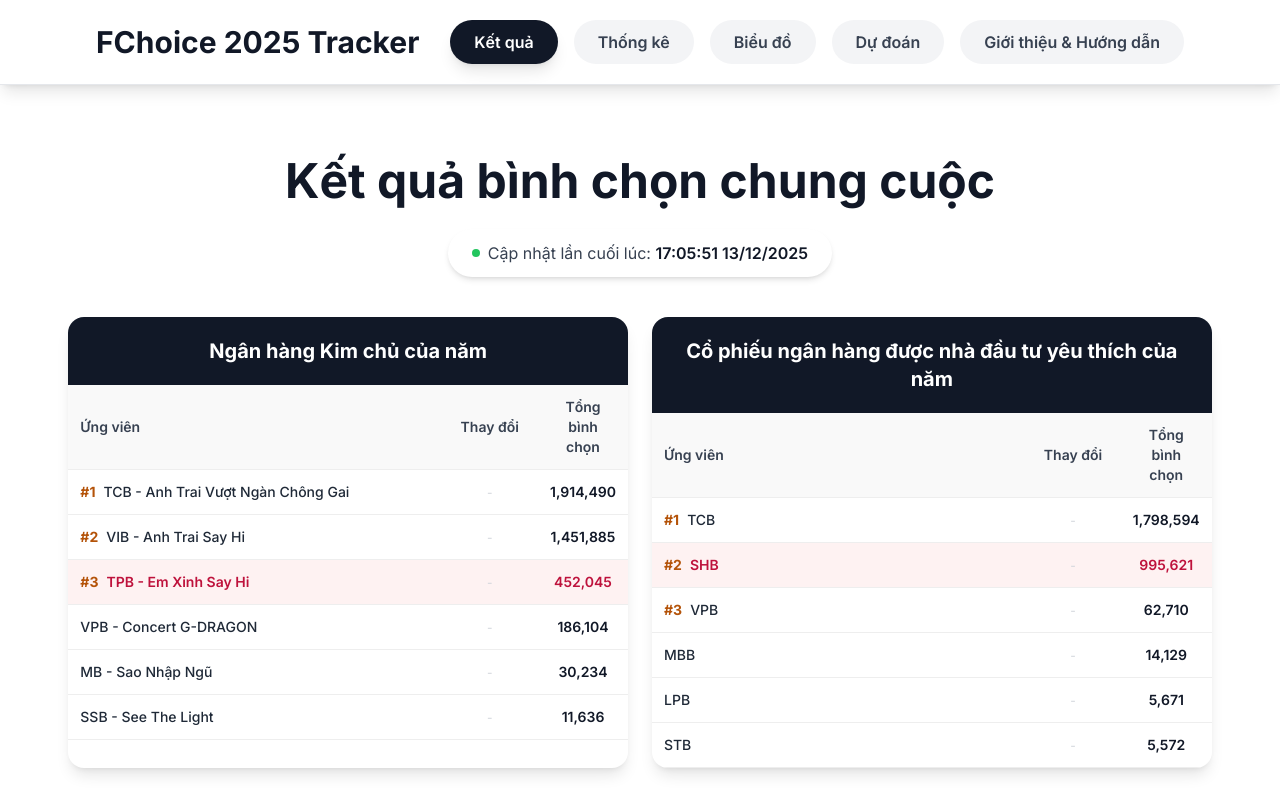
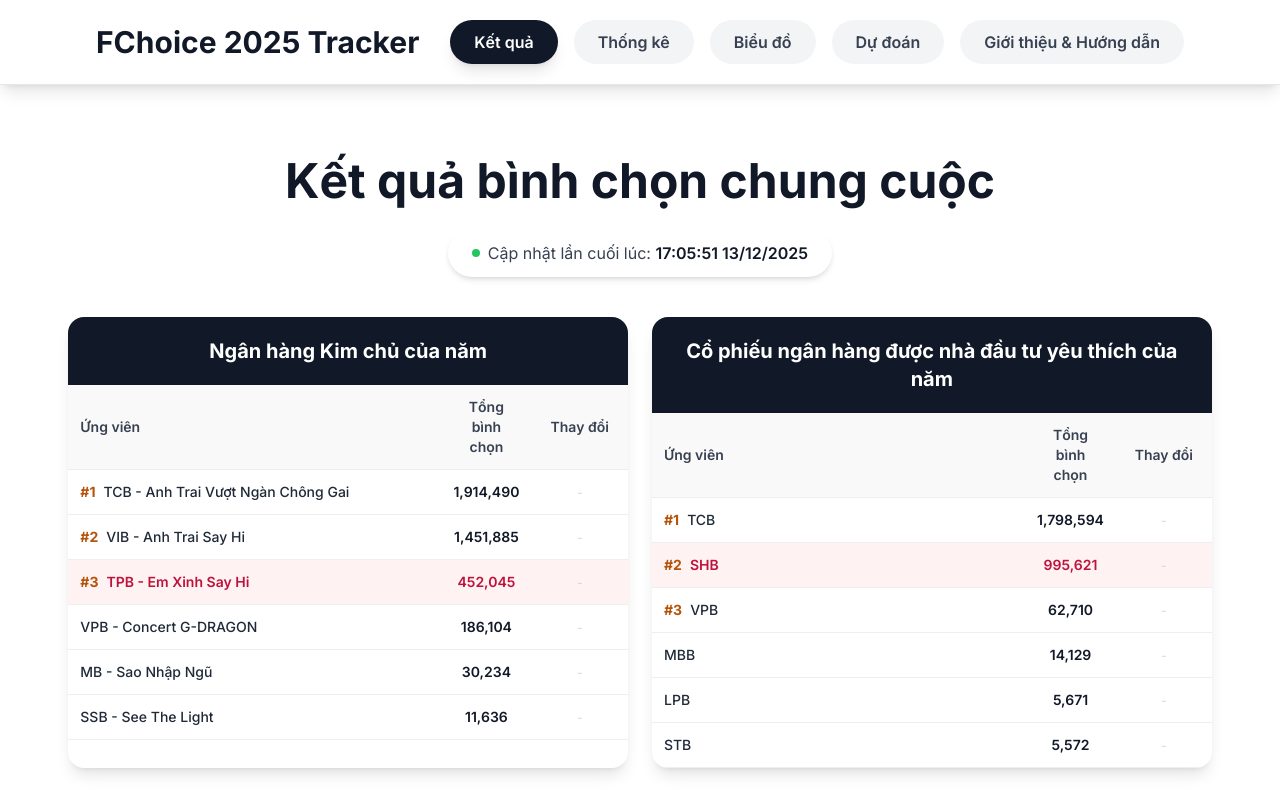
Before and after one commit to ntu09082007-eng/wechoice-tracker-frontend, a React (Vite) app: page /realtime in a window 1280 px wide. Shown: the top 800 px of the page. Built offline with nearby package versions, Linux system fonts and the light colour scheme.

Commit message:
Update RealtimePage.tsx

```diff
--- a/src/pages/RealtimePage.tsx
+++ b/src/pages/RealtimePage.tsx
@@ -136,12 +136,13 @@
     <th className="p-3 text-left font-semibold text-gray-700 w-2/3">
       Ứng viên
     </th>
-                    {/* Chèn vào dòng 138-139 */}
+    {/* Cột Tổng bình chọn đưa lên trước */}
+    <th className="p-3 text-center font-semibold text-gray-700">
+      Tổng bình chọn
+    </th>
+    {/* Cột Thay đổi đưa xuống sau cùng */}
     <th className="p-3 text-center font-semibold text-gray-700 w-[100px] hidden md:table-cell">
       Thay đổi
-</th>
-                    <th className="p-3 text-center font-semibold text-gray-700">
-                      Tổng bình chọn
     </th>
   </tr>
 </thead>
@@ -175,7 +176,16 @@
                             </span>
                           </div>
                         </td>
-                        {/* --- CỘT THAY ĐỔI (Chèn vào giữa Name và Total Votes) --- */}
+                        {/* --- CỘT 2: TỔNG BÌNH CHỌN (Đưa lên trước) --- */}
+                  <td
+                    className={`p-3 text-center font-semibold whitespace-nowrap ${
+                      isHighlighted ? "text-rose-700" : "text-gray-900"
+                    }`}
+                  >
+                    {c.totalVotes.toLocaleString()}
+                  </td>
+
+                  {/* --- CỘT 3: THAY ĐỔI (Đưa ra sau cùng) --- */}
                   <td className="p-3 text-center hidden md:table-cell">
                     {voteChanges[c.id] ? (
                       <span className="text-emerald-600 bg-emerald-50 px-2 py-1 rounded text-xs font-bold whitespace-nowrap">
@@ -184,14 +194,6 @@
                     ) : (
                       <span className="text-gray-300 text-xs">-</span>
                     )}
-                  </td>
-                  {/* -------------------------------------------------------- */}
-                        <td
-                          className={`p-3 text-center font-semibold whitespace-nowrap ${
-                            isHighlighted ? "text-rose-700" : "text-gray-900"
-                          }`}
-                        >
-                          {c.totalVotes.toLocaleString()}
                   </td>
                       </tr>
                     );
```
Lines whose indentation alone changed are shown as unchanged.
